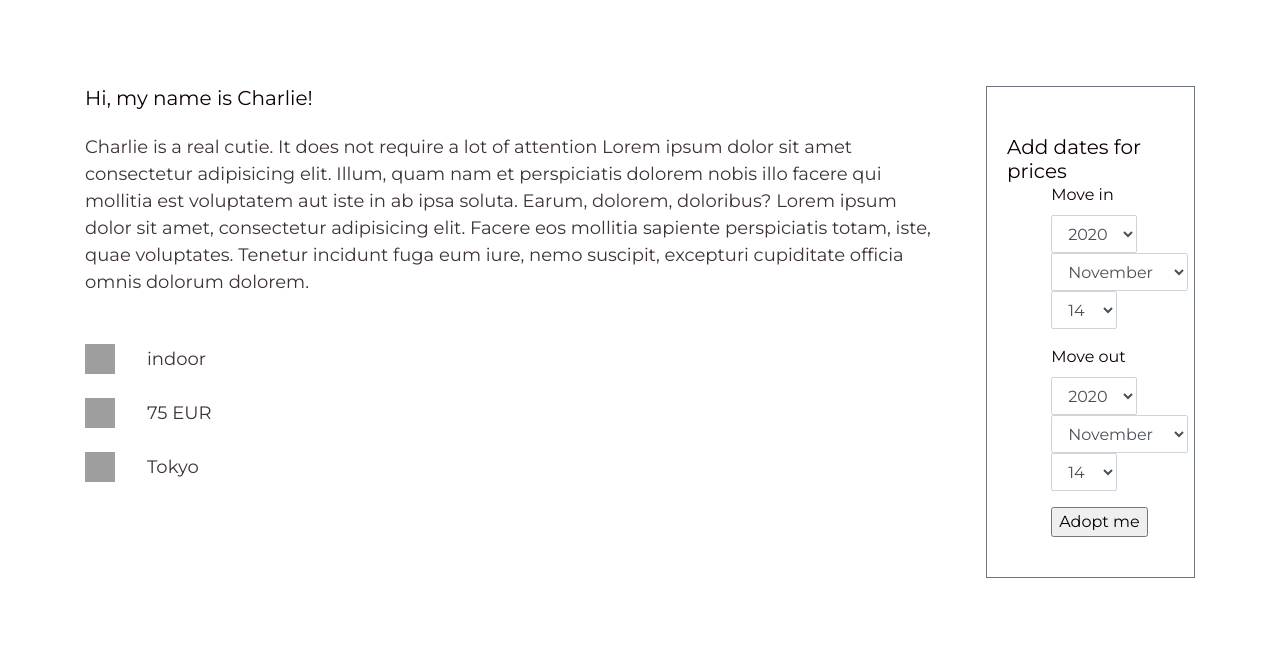
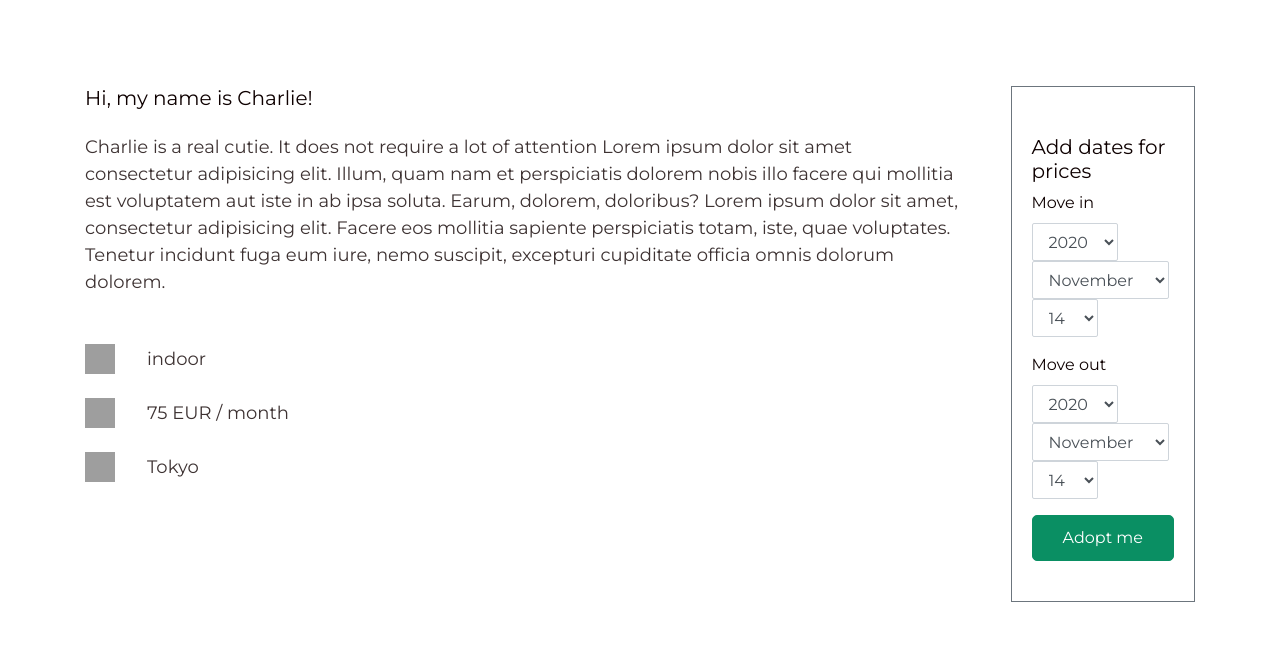
Before and after one commit to ClementPM/plantify, a Rails app: page /plants/1 in a window 1280 px wide. Shown: the part 758-1424 px from the top of the page. Run offline with Rails 7, Linux system fonts and the light colour scheme; a user stored in the database is signed in; data comes from the database, SQL or seed files in the repository; data that the repository does not hold is empty; style sheets or scripts are compiled from the project's sources; some libraries are stand-ins or nearby versions; grey boxes are pictures that could not be loaded.

Commit message:
calendar and some small styling on index page done

```diff
--- a/app/assets/stylesheets/components/_filter.scss
+++ b/app/assets/stylesheets/components/_filter.scss
@@ -7,7 +7,7 @@
 
 .category-choice {
   background: #b7b7b7;
-  padding: 20px;
+  padding: 8px;
   border-radius: 5px;
   opacity: .4;
   flex: 0 0 30%;
@@ -17,6 +17,7 @@
   &:hover {
     opacity: 1;
     cursor: pointer;
+    color: white;
   }
 
   &.selected {
--- a/app/assets/stylesheets/components/_form.scss
+++ b/app/assets/stylesheets/components/_form.scss
@@ -10,3 +10,7 @@
   border: 1px solid black;
   padding: 3rem;
 }
+
+.new-form-calendar {
+  width: 100%;
+}
--- a/app/views/plants/_form_booking.html.erb
+++ b/app/views/plants/_form_booking.html.erb
@@ -1,7 +1,7 @@
-<div class="new-form">
+<div class="new-form-calendar">
   <%= simple_form_for [@plant, @booking] do |f| %>
     <%= f.input :start_date, as: :date, label: "Move in", html5: true %>
     <%= f.input :end_date, as: :date, label: "Move out", html5: true %>
-    <%= f.submit "Adopt me" %>
+    <%= f.submit "Adopt me", class: "button button-green w-100" %>
   <% end %>
 </div>
--- a/app/views/plants/index.html.erb
+++ b/app/views/plants/index.html.erb
@@ -36,7 +36,7 @@
   <div class="cards-grid">
     <div class="row">
       <% @plants.each do |plant| %>
-      <div class="col-12 col-md-6 col-lg-4 col-xl-3  mt-5">
+      <div class="col-12 col-md-6 col-lg-4 mt-5">
         <div class="card">
           <div class="plant-card-image" style="background-image: url('<%= cl_image_path plant.photos.first.key, crop: :fill %>')"></div>
 
@@ -51,7 +51,7 @@
 
               <div class="d-flex flex-column flex-end mt-auto">
                 <p class="card-text">Category: <%= plant.category %></p>
-                <p class="card-text"><strong>EUR</strong> <%= plant.price %></p>
+                <p class="card-text"><strong>EUR</strong> <%= plant.price %> / month</p>
               </div>
 
               <%= link_to "Adopt me", plant_path(plant), class: "button button-green mt-3" %>
--- a/app/views/plants/show.html.erb
+++ b/app/views/plants/show.html.erb
@@ -67,7 +67,7 @@
             <%= image_tag("https://www.flaticon.com/svg/static/icons/svg/846/846066.svg", size: "30") %>
           </div>
           <div class="ml-2">
-            <p class="mb-0"><%= @plant.price %> EUR</p>
+            <p class="mb-0"><%= @plant.price %> EUR / month</p>
           </div>
         </div>
 
@@ -83,29 +83,8 @@
       </div>
 
       <div class="booking-card border border-secondary">
-        <h5 class="mb-0 mt-2">Add dates for prices</h5>
-
+        <h5 class="mb-0 my-2">Add dates for prices</h5>
           <%= render 'plants/form_booking' %>
-
-        <!-- <div class="col-auto p-0">
-          <label class=“sr-only” for="inlineFormInputGroup"></label>
-          <div class="input-group mb-4">
-            <div>Move-in</div>
-            <div class="input-group-prepend">
-              <input type="date" class="form-control" id="inlineFormInputGroup" placeholder="12/10/2017">
-            </div>
-          </div>
-
-          <div class="input-group mb-4">
-            <div>Move-out</div>
-            <div class="input-group-prepend">
-              <input type="date" class="form-control" id="inlineFormInputGroup" placeholder="12/10/2017">
-            </div>
-          </div>
-
-        </div>
-
-        <button type="button" class="btn button-green btn-sm mt-3" style="width: 100%">Calculate</button> -->
       </div>
     </div>
 
```
